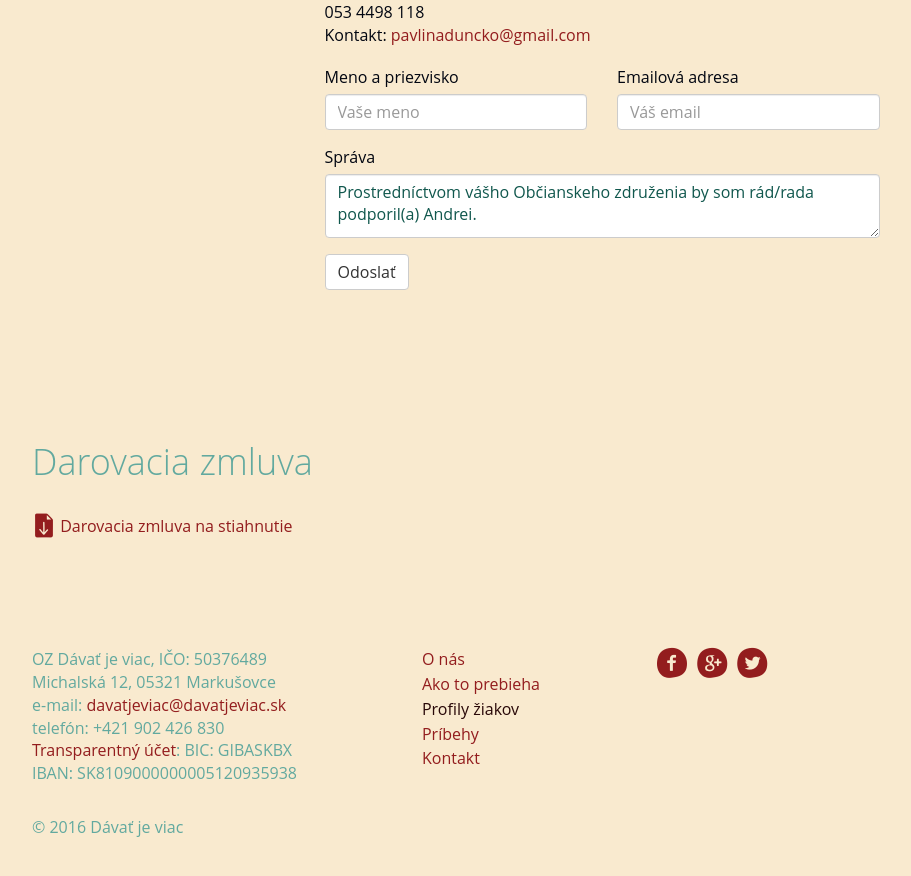
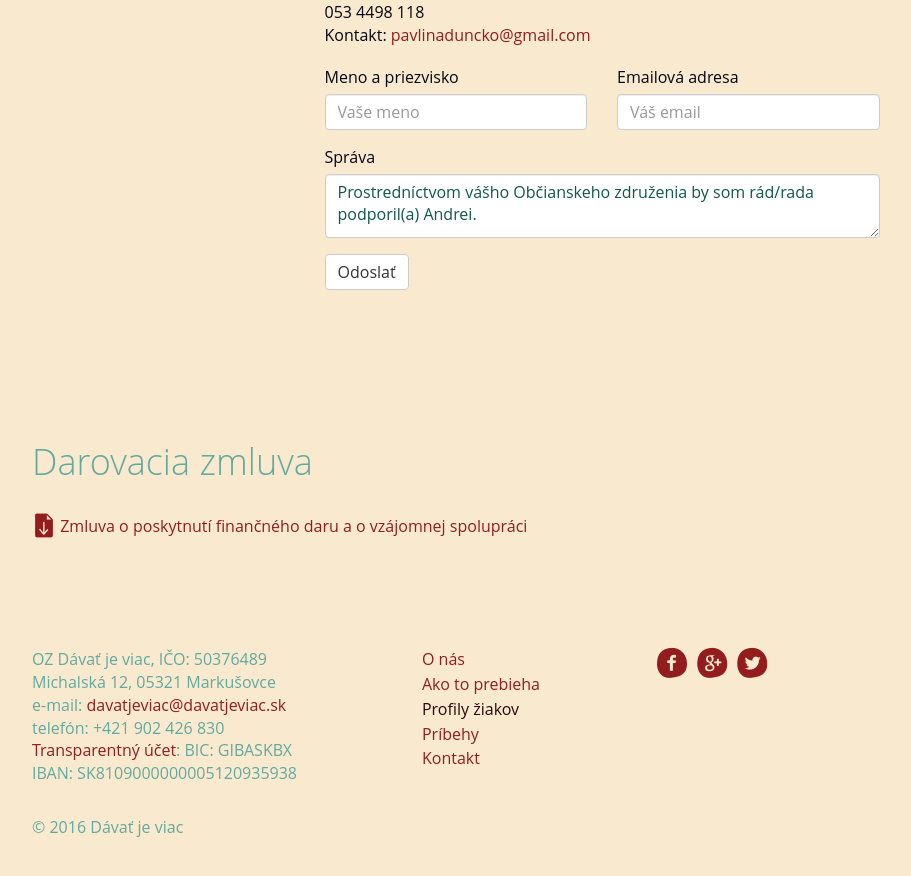
Before and after one commit to davatjeviac/davatjeviac.github.io, a Jekyll site: the page built from profily-ziakov.html, in a window 1280 px wide and 900 px high, scrolled down 5326 px. Shown: the top 876 px of the window, without its empty margins (38-949 px from the left). Built offline with Jekyll 4.4.1, drawn with Linux system fonts in a browser that asks for light colours; some web fonts are replaced.

Commit message:
Initial commit

```diff
--- a/profily-ziakov.html
+++ b/profily-ziakov.html
@@ -78,7 +78,7 @@ order: 3
         <h1 class="page-header">Darovacia zmluva</h1>
         <a class="download-link" href="{{ site.url | replace:"index.html","" | prepend: site.baseurl }}/download/davat-je-viac-darovacia-zmluva.pdf" download="davat-je-viac-darovacia-zmluva.pdf">
         <span class="icon-download"></span>
-        <span>Darovacia zmluva na stiahnutie</span>
+        <span>Zmluva o poskytnutí finančného daru a o vzájomnej spolupráci</span>
         </a>
       </div>
     </div>
```
